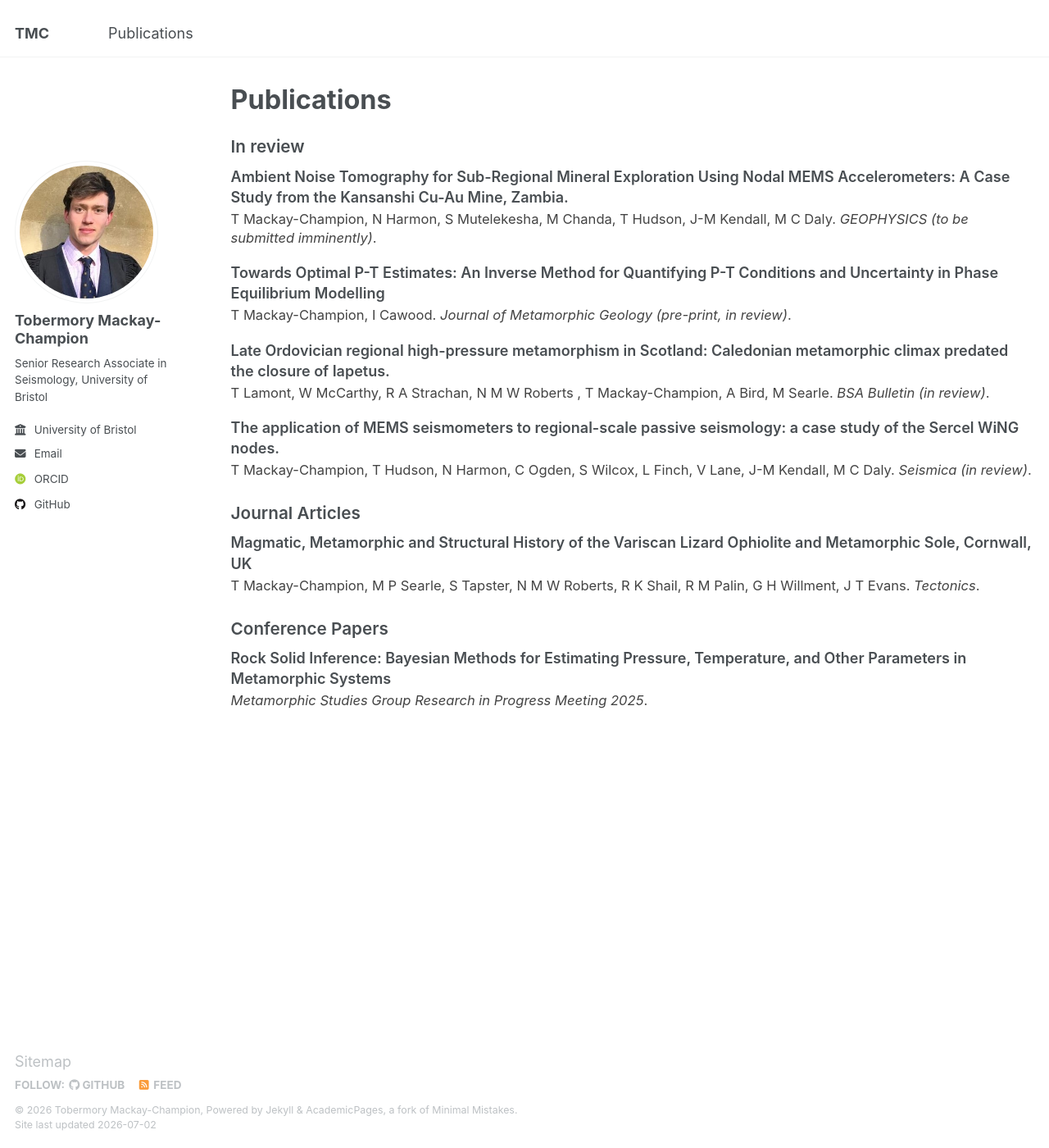
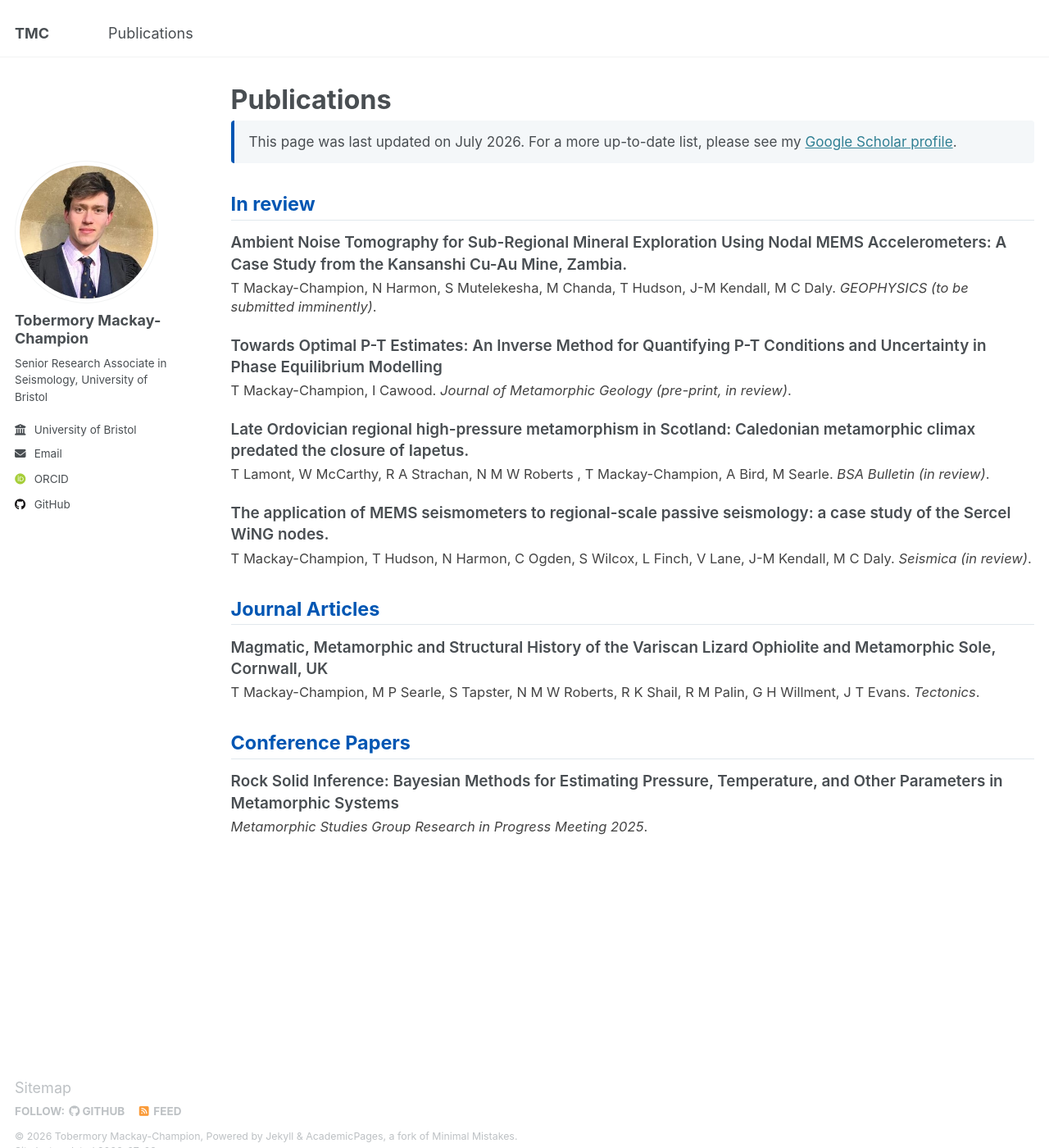
Before and after one commit to TMackay-Champion/TMackay-Champion.github.io, a Jekyll site: the page built from _pages/publications.html, in a window 1280 px wide and 1400 px high. Shown: the whole window at 82% size. Built offline with Jekyll 4.4.1, drawn with Linux system fonts in a browser that asks for light colours; some web fonts are replaced.

Commit message:
Enhance publications page layout and content
Updated the publications page with a disclaimer and improved styling for publication items.

```diff
--- a/_pages/publications.html
+++ b/_pages/publications.html
@@ -7,21 +7,36 @@ author_profile: true
 
 {% include base_path %}
 
-{% if site.author.googlescholar %}
-<div class="pub-scholar-note">
-  You can also find my articles on
-  <a href="{{ site.author.googlescholar }}">my Google Scholar profile</a>.
+<div class="pub-disclaimer">
+  This page was last updated on July 2026. For a more up-to-date list, please see my
+  <a href="https://scholar.google.com/citations?hl=en&user=im7docoAAAAJ&view_op=list_works&sortby=pubdate" target="_blank">Google Scholar profile</a>.
 </div>
-{% endif %}
 
 <style>
-.pub-scholar-note { margin: 0 0 1rem 0; font-size: 0.95rem; line-height: 1.45; }
+.pub-disclaimer {
+  margin: 0 0 1.5rem 0;
+  font-size: 0.95rem;
+  line-height: 1.45;
+  padding: 0.75rem 1rem;
+  background-color: #f4f7f9;
+  border-left: 4px solid #0056b3;
+  border-radius: 4px;
+}
 .archive h1 { margin-bottom: 0.5rem; font-size: 1.8rem; }
-.archive h2 { margin-top: 1.6rem; margin-bottom: 0.6rem; font-size: 1.15rem; font-weight: 600; }
-.archive hr { margin: 0.25rem 0 0.9rem 0; }
+.archive h2 {
+  margin-top: 2rem;
+  margin-bottom: 0.8rem;
+  font-size: 1.3rem;
+  font-weight: 700;
+  color: #0056b3; /* Noticeable blue color */
+  border-bottom: 1px solid #e1e8ed;
+  padding-bottom: 0.25rem;
+}
 .pub-list { list-style: none; padding-left: 0; margin: 0; }
-.pub-item { margin: 0 0 1rem 0; line-height: 1.4; }
-.pub-title { font-size: 1rem; font-weight: 600; margin-bottom: 0.15rem; }
+.pub-item { margin: 0 0 1.25rem 0; line-height: 1.4; }
+.pub-title { font-size: 1.05rem; font-weight: 600; margin-bottom: 0.2rem; }
+.pub-title a { color: #0056b3; text-decoration: none; }
+.pub-title a:hover { text-decoration: underline; }
 .pub-meta { font-size: 0.92rem; color: #444; margin-bottom: 0.1rem; }
 .pub-links { font-size: 0.88rem; color: #666; }
 .pub-links a { margin-right: 0.6rem; }
@@ -42,7 +56,11 @@ author_profile: true
           {% for post in cat_posts reversed %}
             <li class="pub-item">
               <div class="pub-title">
-                {% if post.link %}<a href="{{ post.link }}">{{ post.title }}</a>{% else %}{{ post.title }}{% endif %}
+                {% if post.link or post.pdf or post.doi %}
+                  <a href="{{ post.link | default: post.pdf | default: post.doi }}">{{ post.title }}</a>
+                {% else %}
+                  {{ post.title }}
+                {% endif %}
               </div>
               <div class="pub-meta">
                 {% if post.authors %}{{ post.authors }}.{% endif %}
@@ -68,7 +86,11 @@ author_profile: true
     {% for post in site.publications reversed %}
       <li class="pub-item">
         <div class="pub-title">
-          {% if post.link %}<a href="{{ post.link }}">{{ post.title }}</a>{% else %}{{ post.title }}{% endif %}
+          {% if post.link or post.pdf or post.doi %}
+            <a href="{{ post.link | default: post.pdf | default: post.doi }}">{{ post.title }}</a>
+          {% else %}
+            {{ post.title }}
+          {% endif %}
         </div>
         <div class="pub-meta">
           {% if post.authors %}{{ post.authors }}.{% endif %}
```
Also changed, not shown: other parts of _pages/publications.html (+0 -1 lines).
